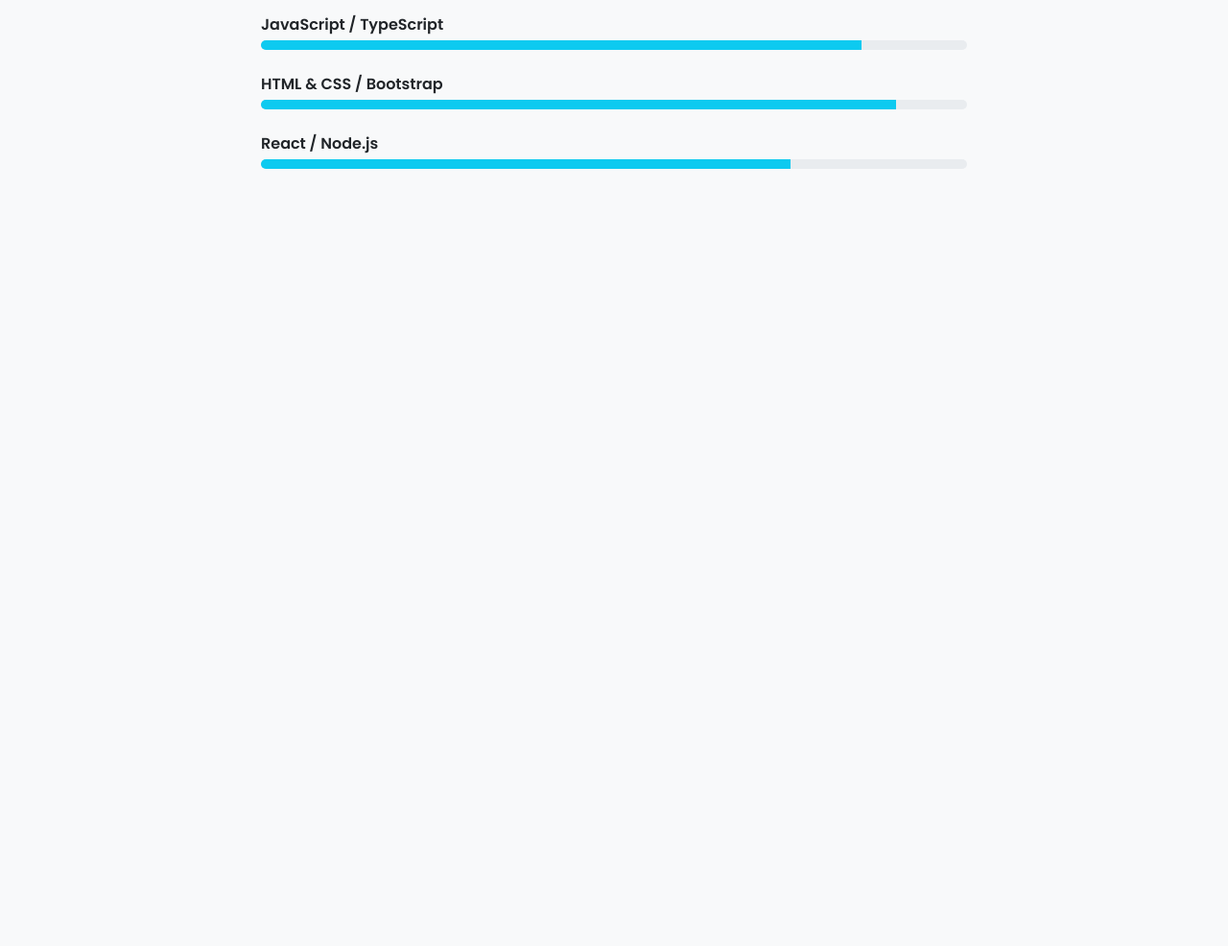
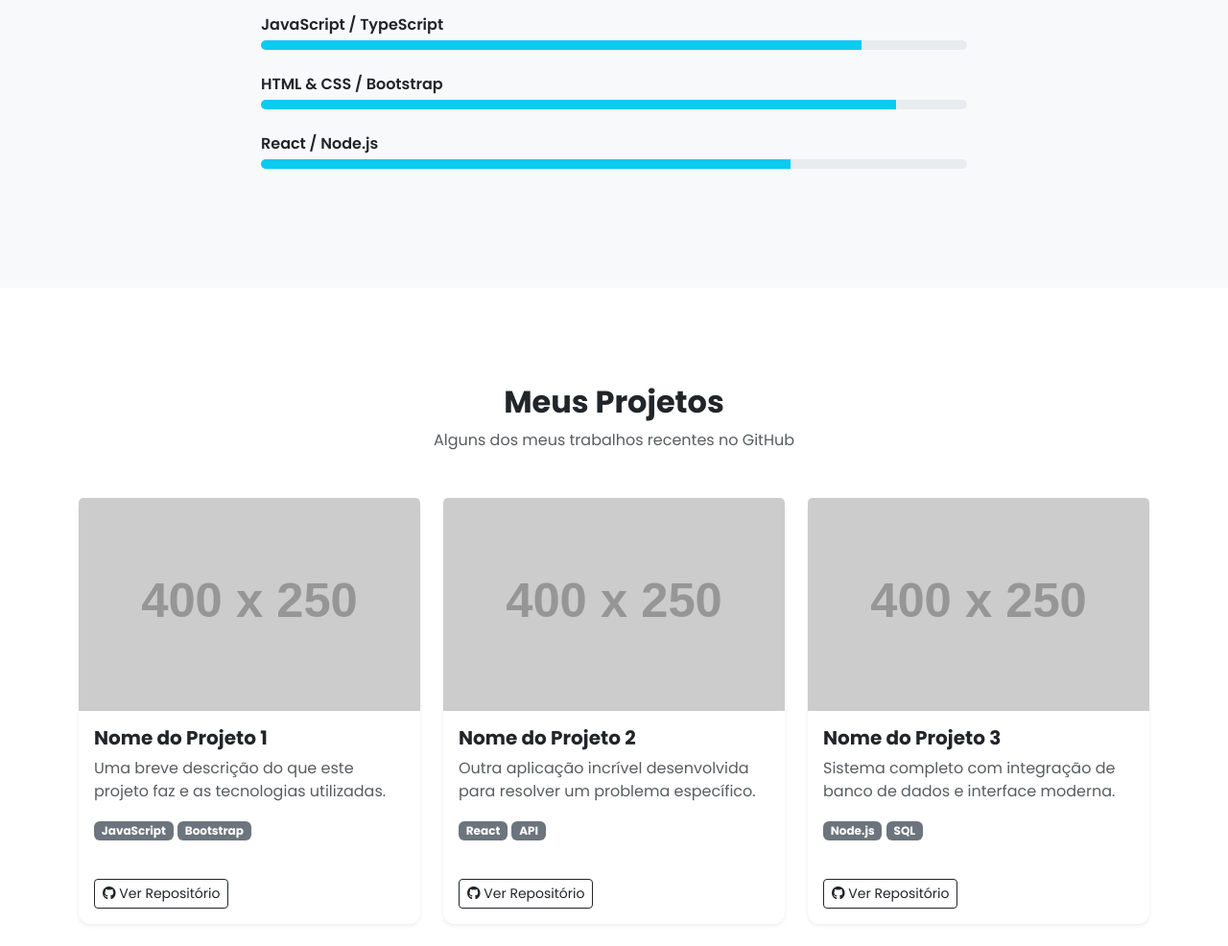
Before and after one commit to Luiz-SENAI07/portifolio-pessoal, a plain HTML site: page index.html in a window 1280 px wide. Shown: the part 1704-2690 px from the top of the page at 96% size. Before the commit the page ends 2004 px from the top, so only its background shows below. Drawn offline with nearby package versions, Linux system fonts and the light colour scheme; placeholder pictures from the web are drawn by us.

Commit message:
add-section-projetos

```diff
--- a/index.html
+++ b/index.html
@@ -152,6 +152,63 @@
         </div>
     </section>
 
+    <section id="projetos" class="section-padding bg-white">
+        <div class="container">
+            <div class="text-center mb-5">
+                <h2 class="fw-bold">Meus Projetos</h2>
+                <p class="text-muted">Alguns dos meus trabalhos recentes no GitHub</p>
+            </div>
+
+            <div class="row g-4">
+                <div class="col-md-4">
+                    <div class="card project-card h-100 shadow-sm">
+                        <img src="https://via.placeholder.com/400x250/e9ecef/6c757d?text=Projeto+1" class="card-img-top" alt="Projeto 1">
+                        <div class="card-body">
+                            <h5 class="card-title fw-bold">Nome do Projeto 1</h5>
+                            <p class="card-text text-muted">Uma breve descrição do que este projeto faz e as tecnologias utilizadas.</p>
+                            <span class="badge bg-secondary mb-3">JavaScript</span>
+                            <span class="badge bg-secondary mb-3">Bootstrap</span>
+                        </div>
+                        <div class="card-footer bg-transparent border-0 pb-3">
+                            <a href="https://github.com/Luiz-aoms" target="_blank" class="btn btn-outline-dark btn-sm"><i class="fab fa-github"></i> Ver Repositório</a>
+                        </div>
+                    </div>
+                </div>
+
+                <div class="col-md-4">
+                    <div class="card project-card h-100 shadow-sm">
+                        <img src="https://via.placeholder.com/400x250/e9ecef/6c757d?text=Projeto+2" class="card-img-top" alt="Projeto 2">
+                        <div class="card-body">
+                            <h5 class="card-title fw-bold">Nome do Projeto 2</h5>
+                            <p class="card-text text-muted">Outra aplicação incrível desenvolvida para resolver um problema específico.</p>
+                            <span class="badge bg-secondary mb-3">React</span>
+                            <span class="badge bg-secondary mb-3">API</span>
+                        </div>
+                        <div class="card-footer bg-transparent border-0 pb-3">
+                            <a href="https://github.com/Luiz-aoms" target="_blank" class="btn btn-outline-dark btn-sm"><i class="fab fa-github"></i> Ver Repositório</a>
+                        </div>
+                    </div>
+                </div>
+
+                <div class="col-md-4">
+                    <div class="card project-card h-100 shadow-sm">
+                        <img src="https://via.placeholder.com/400x250/e9ecef/6c757d?text=Projeto+3" class="card-img-top" alt="Projeto 3">
+                        <div class="card-body">
+                            <h5 class="card-title fw-bold">Nome do Projeto 3</h5>
+                            <p class="card-text text-muted">Sistema completo com integração de banco de dados e interface moderna.</p>
+                            <span class="badge bg-secondary mb-3">Node.js</span>
+                            <span class="badge bg-secondary mb-3">SQL</span>
+                        </div>
+                        <div class="card-footer bg-transparent border-0 pb-3">
+                            <a href="https://github.com/Luiz-aoms" target="_blank" class="btn btn-outline-dark btn-sm"><i class="fab fa-github"></i> Ver Repositório</a>
+                        </div>
+                    </div>
+                </div>
+            </div>
+        </div>
+    </section>
+
+
     <script src="https://cdn.jsdelivr.net/npm/bootstrap@5.3.2/dist/js/bootstrap.bundle.min.js"></script>
 </body>
 </html>
```
